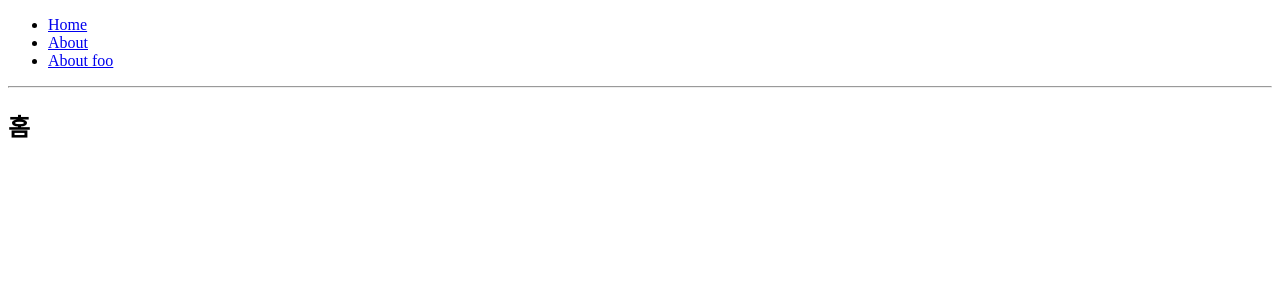
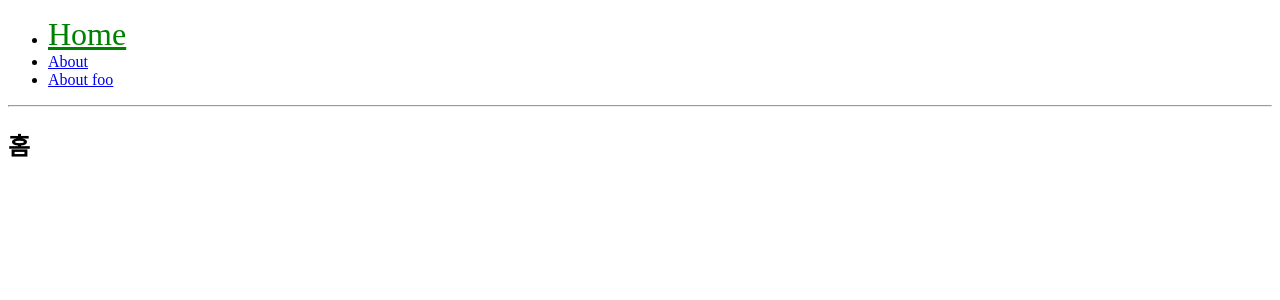
Before and after one commit to ziponia/react-tutorial, a React (Create React App) app: page / in a window 1280 px wide. Shown: the top 300 px of the page. Built offline with nearby package versions, Linux system fonts and the light colour scheme.

Commit message:
메뉴 컴포넌트의 active 스타일 추가

```diff
--- a/src/components/Menu.js
+++ b/src/components/Menu.js
@@ -1,18 +1,23 @@
 import React from 'react';
-import { Link } from 'react-router-dom';
+import { Link, NavLink } from 'react-router-dom';
 
 const Menu = () => {
+
+    const activeStyle = {
+        color: 'green',
+        fontSize: '2rem'
+    }
     return (
         <div>
             <ul>
                 <li>
-                    <Link to="/">Home</Link>
+                    <NavLink exact to="/" activeStyle={activeStyle}>Home</NavLink>
                 </li>
                 <li>
-                    <Link to="/about">About</Link>
+                    <NavLink exact to="/about" activeStyle={activeStyle}>About</NavLink>
                 </li>
                 <li>
-                    <Link to="/about/foo">About foo</Link>
+                    <NavLink to="/about/foo" activeStyle={activeStyle}>About foo</NavLink>
                 </li>
             </ul>
             <hr />
```
